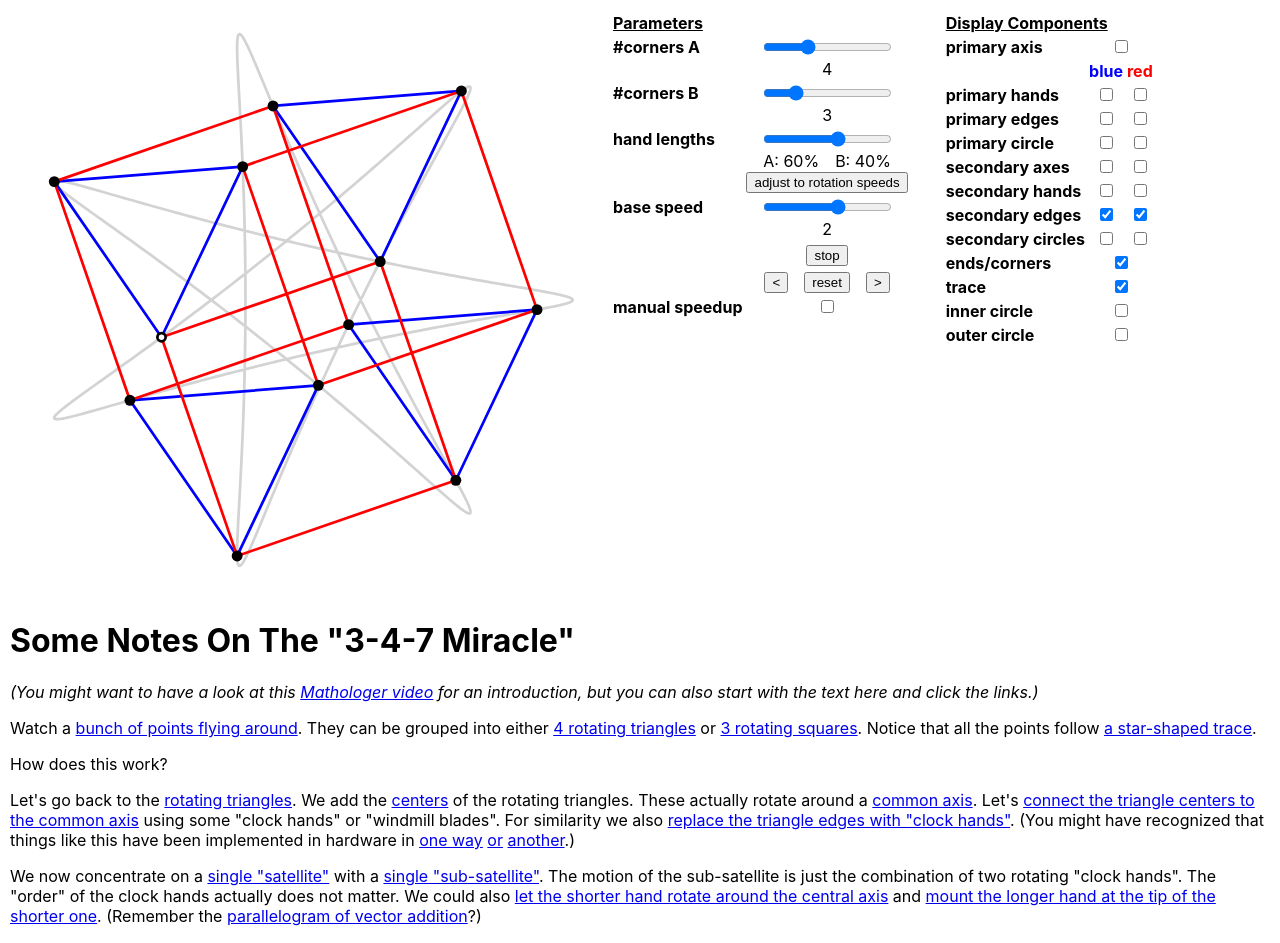
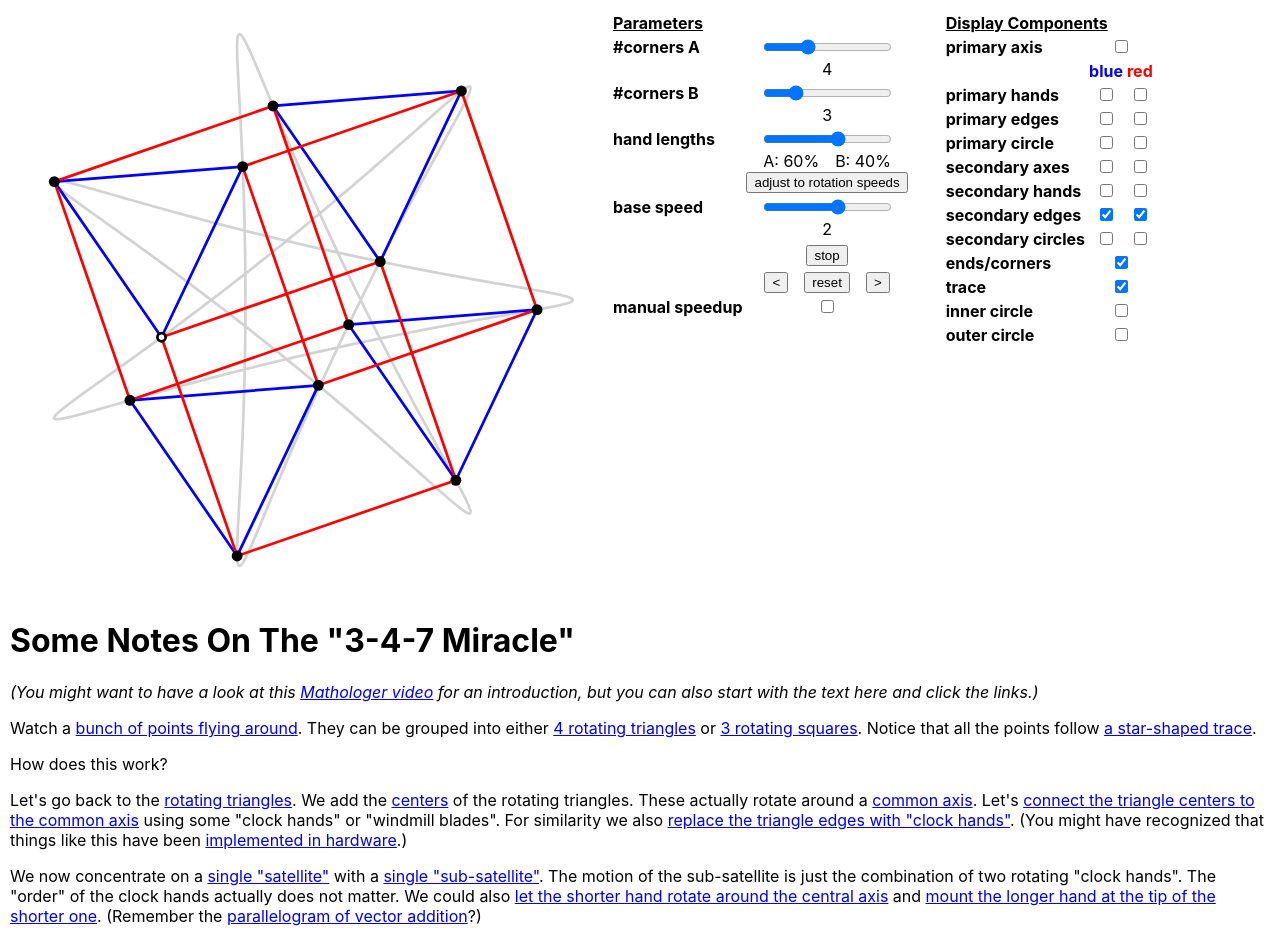
Before and after one commit to hcschuetz/double-rotation, a React (Create React App) app: page / in a window 1280 px wide. Shown: the top 943 px of the page. Built offline with nearby package versions, Linux system fonts and the light colour scheme.

Commit message:
a single link to fairground rides

```diff
--- a/src/App.tsx
+++ b/src/App.tsx
@@ -600,16 +600,9 @@ const Documentation = () => (
       For similarity we
       also <Switch to="cA=4|cB=3||A1|H1B|A2B|H2B|C">
         replace the triangle edges with "clock hands"</Switch>.
-      (You might have recognized that things like this
-      have been implemented in hardware
-      in <RemoteRef to="https://www.youtube.com/results?search_query=calypso+ride">
-        one way
-      </RemoteRef> {}
-      <RemoteRef to="https://www.youtube.com/results?search_query=breakdance+ride">
-        or
-      </RemoteRef> {}
-      <RemoteRef to="https://www.youtube.com/results?search_query=scrambler+amusement+park+ride">
-        another
+      (You might have recognized that things like this have been
+      {} <RemoteRef to="https://www.youtube.com/results?search_query=calypso+OR+scrambler+OR+breakdance+fun+OR+amusement+OR+fairground+ride">
+        implemented in hardware
       </RemoteRef>.)
     </p>
     <p>
```
